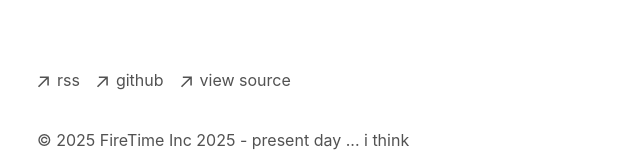
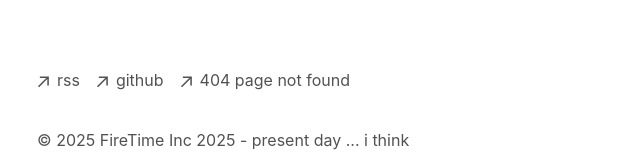
Before and after one commit to realfiretime/studio-homepage, a Next.js app: page / in a window 1280 px wide. Shown: the part 348-506 px from the top of the page, without its empty margins (315-955 px from the left). Built offline with nearby package versions, Linux system fonts and the light colour scheme.

Commit message:
Update footer.tsx

```diff
--- a/app/components/footer.tsx
+++ b/app/components/footer.tsx
@@ -46,10 +46,10 @@ export default function Footer() {
             className="flex items-center transition-all hover:text-neutral-800 dark:hover:text-neutral-100"
             rel="noopener noreferrer"
             target="_blank"
-            href="https://firetime.me"
+            href="https://studio.firetime.me/nopenottodayiwasgoingtorickrollyoubutidecidednottoitwouldbefunnybutnahiwillbeniceandspareyourearsfromhearingitamillionthtime"
           >
             <ArrowIcon />
-            <p className="ml-2 h-7">view source</p>
+            <p className="ml-2 h-7">404 page not found</p>
           </a>
         </li>
       </ul>
```
